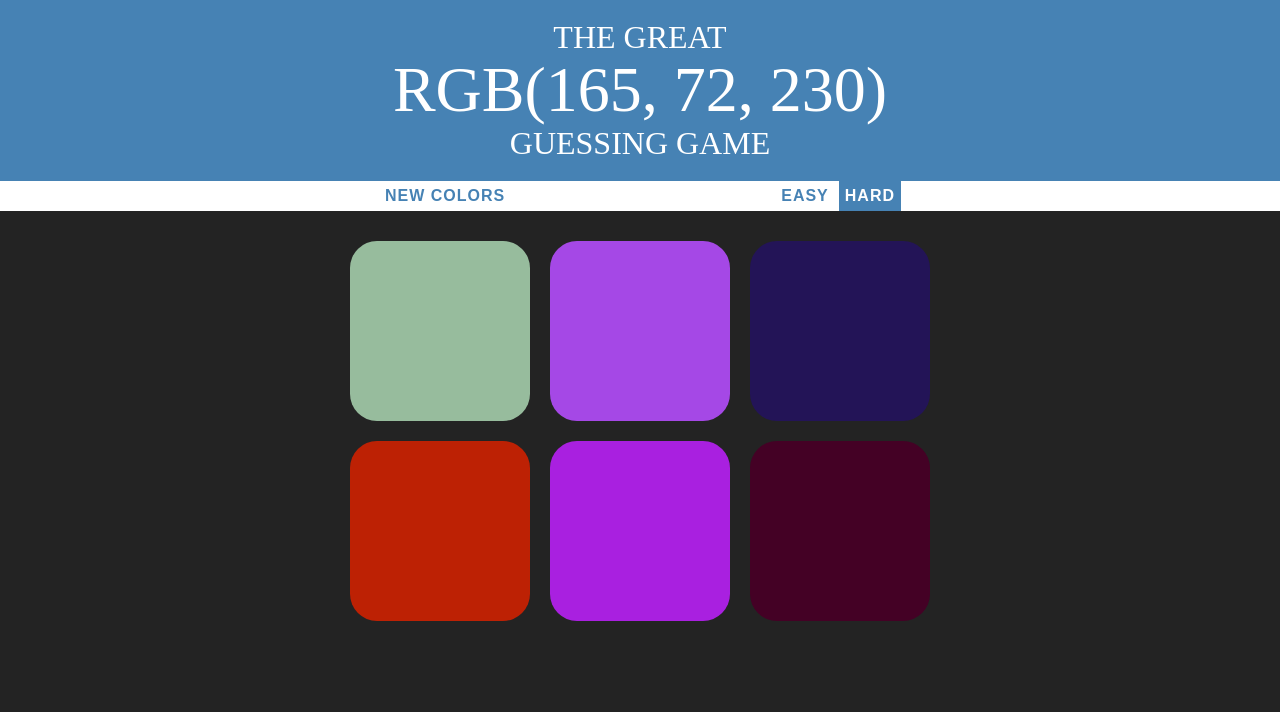
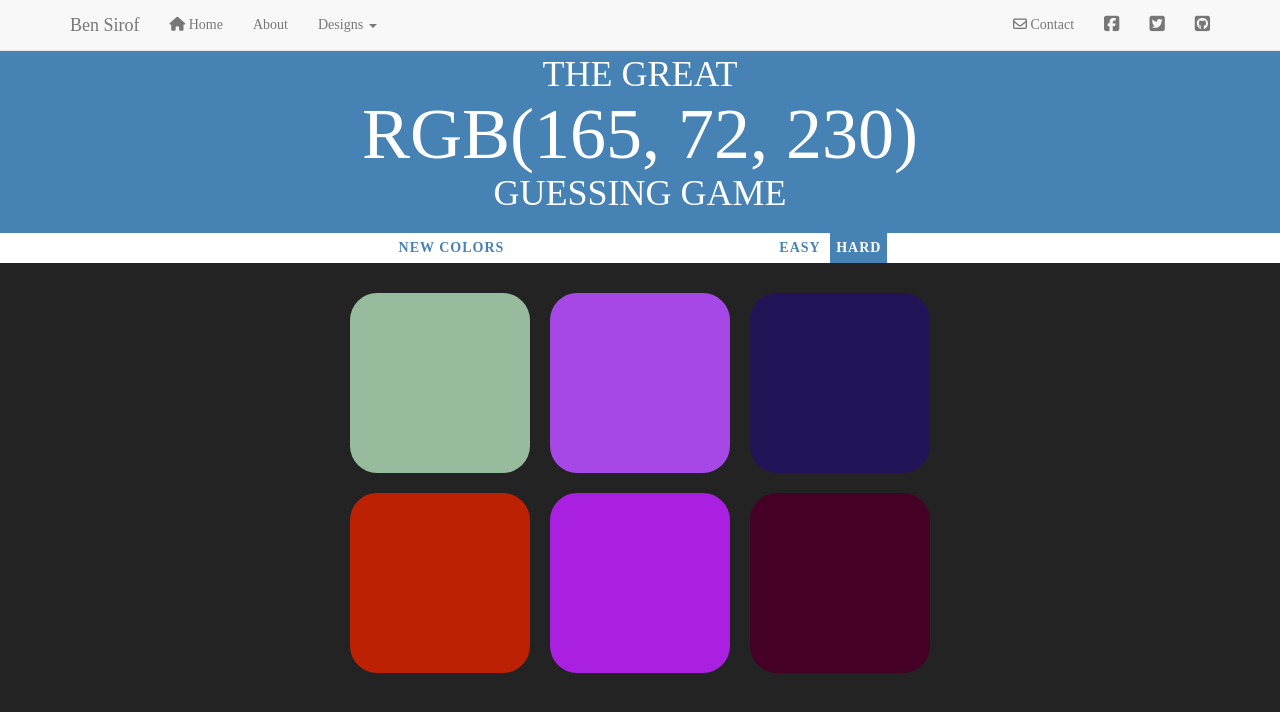
Before and after one commit to bensirof/bensirof.github.io, a Jekyll site: the page ColorGame.html, which Jekyll copies as it is, in a window 1280 px wide. Shown: the top 712 px of the page. Built offline with Jekyll 4.4.1, drawn with Linux system fonts in a browser that asks for light colours; nearby versions of some CDN libraries.

Commit message:
Add files via upload

```diff
--- a/ColorGame.css
+++ b/ColorGame.css
@@ -82,3 +82,7 @@
     color: white;
     background: steelblue;
 }
+
+#fullPage {
+    padding-top: 35px;
+}
--- a/ColorGame.html
+++ b/ColorGame.html
@@ -4,10 +4,61 @@
 <head>
     <meta charset="utf-8">
     <title>Color Game</title>
+    <!-- Bootstrap CSS -->
+    <link rel="stylesheet" href="https://maxcdn.bootstrapcdn.com/bootstrap/3.3.7/css/bootstrap.min.css"
+          integrity="sha384-BVYiiSIFeK1dGmJRAkycuHAHRg32OmUcww7on3RYdg4Va+PmSTsz/K68vbdEjh4u" crossorigin="anonymous">
     <link rel="stylesheet" href="ColorGame.css" media="screen" title="no title" charset="utf-8">
+    <!--FontAwesome CSS-->
+    <script src="https://use.fontawesome.com/5e8a93cc06.js"></script>
 </head>
 
 <body>
+<nav class="navbar navbar-default navbar-fixed-top">
+    <div class="container">
+        <!-- Brand and toggle get grouped for better mobile display -->
+        <div class="navbar-header">
+            <button type="button" class="navbar-toggle collapsed" data-toggle="collapse"
+                    data-target="#bs-example-navbar-collapse-1" aria-expanded="false">
+                <span class="sr-only">Toggle navigation</span>
+                <span class="icon-bar"></span>
+                <span class="icon-bar"></span>
+                <span class="icon-bar"></span>
+            </button>
+            <a class="navbar-brand" href="#">Ben Sirof</a>
+        </div>
+
+        <!-- Collect the nav links, forms, and other content for toggling -->
+        <div class="collapse navbar-collapse" id="bs-example-navbar-collapse-1">
+            <ul class="nav navbar-nav">
+                <li class=><a href="index.html"><i class="fa fa-home" aria-hidden="true"></i> Home</a></li>
+                <li><a href="#">About</a></li>
+                <!--<li><a href="ColorGame.html">Designs</a></li>-->
+                <!--<li><a href="#">Newsletter</a></li>-->
+                <li class="dropdown">
+                    <a href="#" class="dropdown-toggle" data-toggle="dropdown" role="button" aria-haspopup="true" aria-expanded="false">Designs <span class="caret"></span></a>
+                    <ul class="dropdown-menu">
+                        <li class="active"><a href="ColorGame.html">Color Game</a></li>
+                        <li><a href="#">Another action</a></li>
+                        <li><a href="#">Something else here</a></li>
+                        <li role="separator" class="divider"></li>
+                        <li><a href="#">Separated link</a></li>
+                        <li role="separator" class="divider"></li>
+                        <li><a href="#">One more separated link</a></li>
+                    </ul>
+                </li>
+            </ul>
+            <ul class="nav navbar-nav navbar-right">
+                <li><a href="#"><i class="fa fa-envelope-o" aria-hidden="true"></i> Contact</a></li>
+                <li><a href="#"><i class="fa fa-facebook-square fa-lg" aria-hidden="true"></i></a> </li>
+                <li><a href="#"><i class="fa fa-twitter-square fa-lg" aria-hidden="true"></i></a> </li>
+                <li><a href="#"><i class="fa fa-github-square fa-lg" aria-hidden="true"></i></a> </li>
+            </ul>
+        </div>
+        <!-- /.navbar-collapse -->
+    </div>
+    <!-- /.container-fluid -->
+</nav>
+<div id="fullPage">
     <h1>The Great
         <br>
         <span id="colorDisplay">RGB</span>
```
Also changed, not shown: other parts of ColorGame.html (+8 -0 lines).
